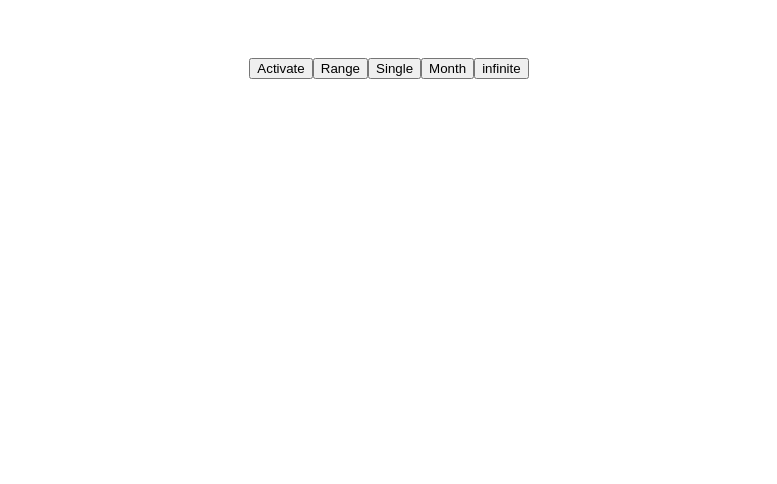
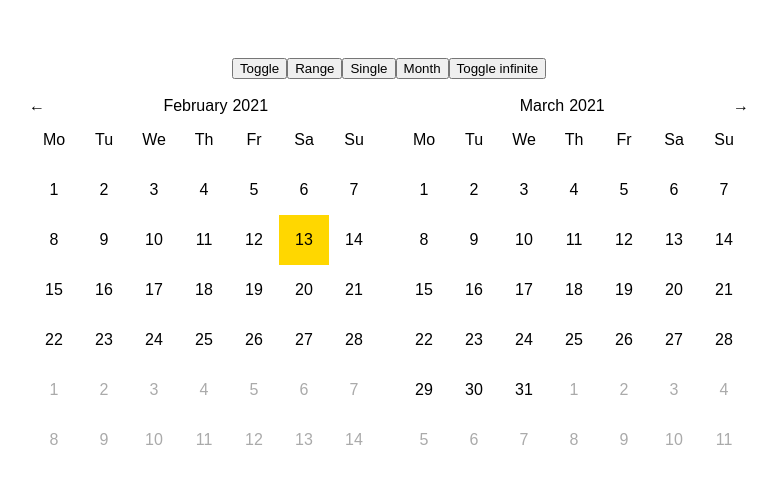
Before and after one commit to romanran/vue-simple-calendar, a Vue app: page / in a window 1280 px wide. Shown: the top 484 px of the page, without its empty margins (251-1028 px from the left). Built offline with nearby package versions, Linux system fonts and the light colour scheme.

Commit message:
Change infinite to different prop

```diff
--- a/src/App.vue
+++ b/src/App.vue
@@ -1,11 +1,11 @@
 <template>
 	<div id="app">
 		<div>
-			<button @click="active = !active">Activate</button>
+			<button @click="active = !active">Toggle</button>
 			<button @click="type = 'range'">Range</button>
 			<button @click="type = 'single'">Single</button>
 			<button @click="type = 'month'">Month</button>
-			<button @click="type = 'infinite'">infinite</button>
+			<button @click="infinite = !infinite">Toggle infinite</button>
 		</div>
 		<br />
 		<div class="mobile-wrap" ref="parent">
@@ -17,6 +17,7 @@
 				@change="changeValue"
 				:minDate="new Date('2021-01-03')"
 				:maxDate="new Date('2021-04-25')"
+				:infinite="infinite"
 			>
 				<template v-slot:day-inside="{ day, formatDay }">{{ formatDay(day.date) }}</template>
 			</v-simple-calendar>
@@ -33,8 +34,9 @@ export default {
 	data() {
 		return {
 			selectedRange: null,
-			type: 'infinite',
-			active: false,
+			type: 'range',
+			active: true,
+			infinite: false,
 		}
 	},
 	methods: {
--- a/src/components/calendar.vue
+++ b/src/components/calendar.vue
@@ -1,6 +1,6 @@
 <template>
 	<table class="vcs-table">
-        <tr class="vcs-table__row vcs-table__row--title" v-if="type === 'infinite'">
+		<tr class="vcs-table__row vcs-table__row--title" v-if="infinite">
 			<td colspan="7" class="vcs-table__cell vcs-table__cell--title">{{ formatMonth(month) }}</td>
 		</tr>
 		<tr class="vcs-table__row vcs-table__row--weekdays">
@@ -21,7 +21,7 @@
 					'vcs-table__cell--selected': day.selected,
 					'vcs-table__cell--start': day.start,
 					'vcs-table__cell--end': day.end,
-                    'vcs-table__cell--between': day.between
+					'vcs-table__cell--between': day.between,
 				}"
 			>
 				<slot :day="day" name="day">
@@ -33,7 +33,7 @@
 							'vcs-table__day--selected': day.selected,
 							'vcs-table__day--start': day.start,
 							'vcs-table__day--end': day.end,
-                            'vcs-table__day--between': day.between
+							'vcs-table__day--between': day.between,
 						}"
 						@mousedown="dayMouseDown(day)"
 						@mouseover="dayHover(day)"
@@ -62,7 +62,7 @@ import {
 	sub,
 	add,
 	isSameDay,
-    startOfDay
+	startOfDay,
 } from 'date-fns'
 import { isEmpty } from 'lodash-es'
 
@@ -79,13 +79,14 @@ export default {
 		dayUnderCursor: Object,
 		minDate: Date,
 		maxDate: Date,
-        infiniteMonthFormat: String
+		infiniteMonthFormat: String,
+		infinite: Boolean,
 	},
 	computed: {
 		weekdays() {
 			return eachDayOfInterval({
 				start: startOfWeek(this.month, { weekStartsOn: this.weekStartsOn }),
-                end: endOfWeek(this.month, { weekStartsOn: this.weekStartsOn })
+				end: endOfWeek(this.month, { weekStartsOn: this.weekStartsOn }),
 			})
 		},
 		monthDays() {
@@ -104,7 +105,7 @@ export default {
 						isInPreviousMonth: false,
 						selected: false,
 						start: false,
-                        end: false
+						end: false,
 					}
 					day = this.addDayProperties(day, dayNumber)
 
@@ -120,7 +121,7 @@ export default {
 		},
 		daysInMonth() {
 			return getDaysInMonth(this.month)
-        }
+		},
 	},
 	methods: {
 		addDayProperties(day, dayNumber) {
@@ -216,8 +217,8 @@ export default {
 			if (value) {
 				return format(value, this.infiniteMonthFormat, { locale: this.locale })
 			}
-        }
-    }
+		},
+	},
 }
 </script>
 
@@ -225,12 +226,17 @@ export default {
 .vcs-table {
 	display: inline-block;
 	box-sizing: border-box;
+	border-collapse: collapse;
+	border-spacing: 0px;
 	.vcs-infinite & {
 		display: block;
 	}
 	* {
 		box-sizing: inherit;
 	}
+}
+.vcs-table__cell {
+	padding: 0;
 }
 .vcs-table__day,
 .vcs-table__weekday {
--- a/src/v-simple-calendar.vue
+++ b/src/v-simple-calendar.vue
@@ -1,7 +1,7 @@
 <template>
-	<div class="vcs" :class="`vcs-${type}`">
+	<div class="vcs" :class="[`vcs-${type}`, { 'vcs-infinite': infinite }]">
 		<select-bar
-			v-if="type !== 'infinite'"
+			v-if="!infinite || type == 'month' || type == 'year'"
 			:currentDate="currentDate"
 			:nextMonth="nextMonth"
 			:years="years"
@@ -17,7 +17,7 @@
 			<template v-slot:arrow-left><slot name="arrow-left"></slot></template>
 			<template v-slot:arrow-right><slot name="arrow-right"></slot></template>
 		</select-bar>
-		<template v-if="type === 'range' || (type === 'single' && selectionType === 'date') || type === 'infinite'">
+		<template v-if="type === 'range' || (type === 'single' && selectionType === 'date')">
 			<calendar
 				v-for="(month, monthIndex) in monthPanels"
 				:key="monthIndex"
@@ -33,6 +33,7 @@
 				:dayUnderCursor="dayUnderCursor"
 				:minDate="minDate"
 				:maxDate="maxDate"
+				:infinite="infinite"
 				@day-click="dayClick"
 				@hover="dayHover"
 			>
@@ -115,6 +116,10 @@ export default {
 		minDate: Date,
 		maxDate: Date,
 		parentNode: Object,
+		infinite: {
+			type: Boolean,
+			default: false,
+		},
 	},
 	data() {
 		return {
@@ -134,10 +139,12 @@ export default {
 			return add(this.currentDate, { months: 1 })
 		},
 		monthPanels() {
+			if (this.infinite) {
+				return this.infiniteMonths
+			}
 			const months = {
 				single: [this.currentDate],
 				range: [this.currentDate, this.nextMonth],
-				infinite: [...this.infiniteMonths],
 			}
 			return months[this.type]
 		},
@@ -226,6 +233,7 @@ export default {
 				return false
 			}
 			this.parentNodeElement.addEventListener('scroll', this.scrollThrottled)
+			console.log(this.$el, this.$el.children)
 			this.tableHeight = this.$el.children[0].offsetHeight
 		},
 		removeScrollListener() {
@@ -267,9 +275,13 @@ export default {
 				if (this.type === 'year') {
 					this.selectionType = 'year'
 				}
-				if (this.type === 'infinite') {
+			},
+		},
+		infinite: {
+			immediate: true,
+			async handler() {
+				if (this.infinite) {
 					if (!this.parentNodeElement) return
-					this.selectionType = null
 					await this.$nextTick() // wait for tables to appear
 					this.addScrollListener()
 					this.parentNodeElement.scrollTop = this.tableHeight * 5
@@ -285,7 +297,7 @@ export default {
 	},
 	mounted() {
 		this.parentNodeElement = this.parentNode ? this.parentNode : this.$el.parentNode
-		if (this.type === 'infinite') {
+		if (this.infinite) {
 			this.selectionType = null
 			this.addScrollListener()
 			this.parentNodeElement.scrollTop = this.tableHeight * 5
```
Also changed, not shown: 5 other files (tests, documents, lock files or other folders). Lines whose indentation alone changed are shown as unchanged.
